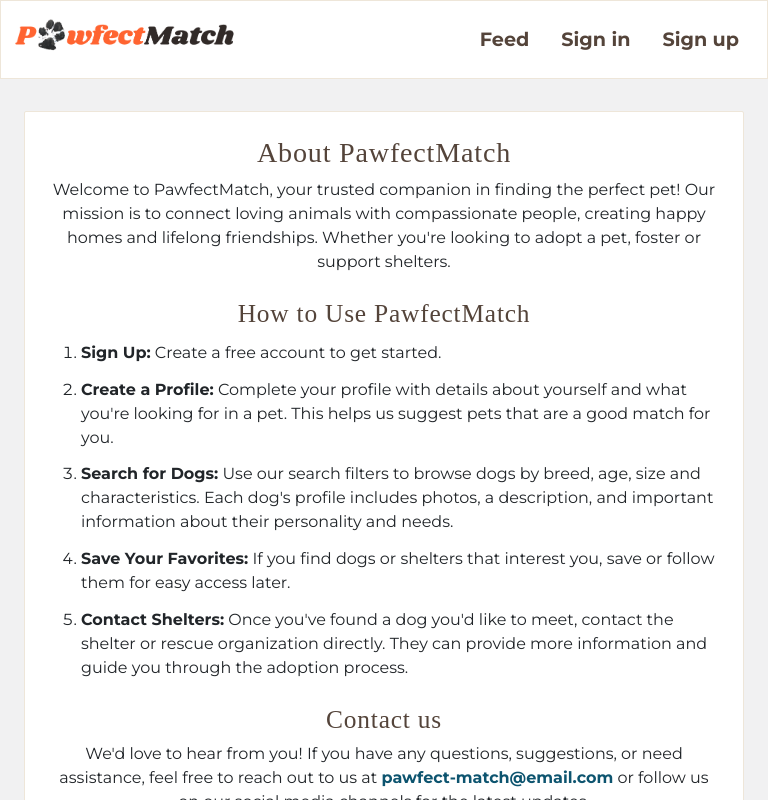
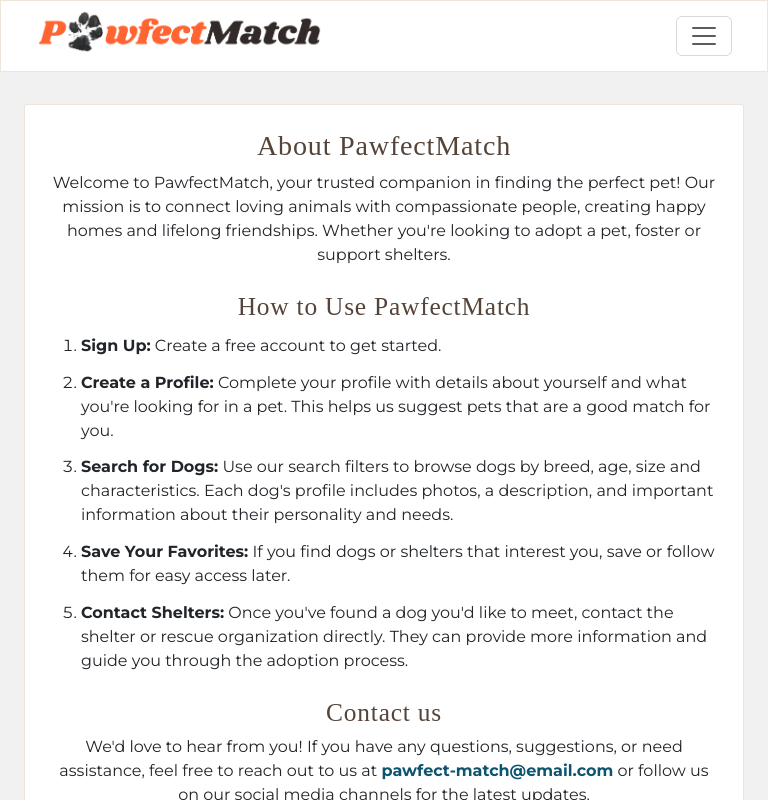
Before and after one commit to Julia-Wagner/PawfectMatch, a React (Create React App) app: page / in a window 768 px wide. Shown: the top 800 px of the page. Built offline with nearby package versions, Linux system fonts and the light colour scheme; no server answers; a web font is replaced by a local one; what react-country-list would draw is missing.

Commit message:
style: use mobile navbar for medium screen sizes

```diff
--- a/src/components/NavBar.js
+++ b/src/components/NavBar.js
@@ -26,7 +26,7 @@ const NavBar = () => {
     }
 
     const loggedInIcons = <>
-        <div className="d-none d-md-flex">
+        <div className="d-none d-lg-flex">
             <NavLink to="/feed" className={({ isActive }) => isActive ? styles.Active : styles.NavLink}>Feed</NavLink>
             <NavLink to="/following" className={({ isActive }) => isActive ? styles.Active : styles.NavLink}>Following</NavLink>
             {isShelterUser ? (
@@ -37,7 +37,7 @@ const NavBar = () => {
             <NavLink to={`/profiles/${currentUser?.profile_id}`} className={({ isActive }) => isActive ? styles.Active : styles.NavLink}>Profile</NavLink>
             <NavLink to="/" className={styles.NavLink} onClick={handleSignOut}>Sign out</NavLink>
         </div>
-        <div className="d-flex d-md-none flex-column">
+        <div className="d-flex d-lg-none flex-column">
             <NavLink to="/saves" className={({ isActive }) => isActive ? styles.Active : styles.NavLink}>Saved Posts</NavLink>
             <NavLink to="/adopted" className={({ isActive }) => isActive ? styles.Active : styles.NavLink}>Adopted Dogs</NavLink>
             <NavLink to="/" className={styles.NavLink} onClick={handleSignOut}>Sign out</NavLink>
@@ -55,8 +55,8 @@ const NavBar = () => {
 
     return (
         <header>
-            <Navbar expanded={expanded} className={styles.NavBar} expand="md" sticky="top">
-                <Container className={styles.NavContainer}>
+            <Navbar expanded={expanded} className={styles.NavBar} expand="lg" sticky="top">
+                <Container>
                     <NavLink to="/">
                         <h1>
                             <span className="sr-only">PawfectMatch</span>
--- a/src/styles/NavBar.module.css
+++ b/src/styles/NavBar.module.css
@@ -83,15 +83,3 @@
 #signin, #signup {
     background-color: #eee6d9;
 }
-
-@media (max-width: 1000px) {
-    .NavContainer {
-        max-width: 100%;
-    }
-}
-
-@media (min-width: 767px) and (max-width: 850px) {
-    .Logo {
-        max-width: 29vw;
-    }
-}
```
